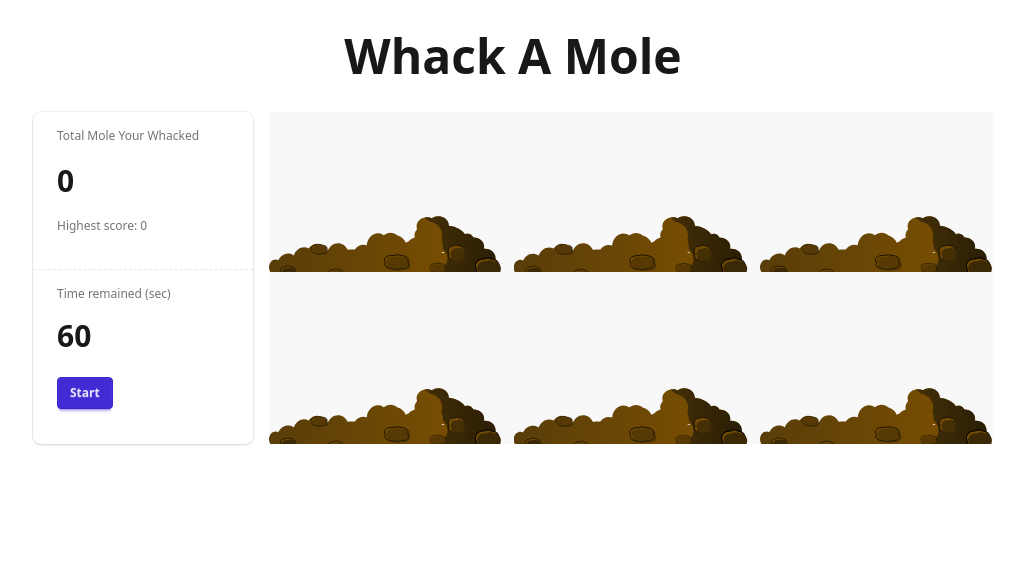
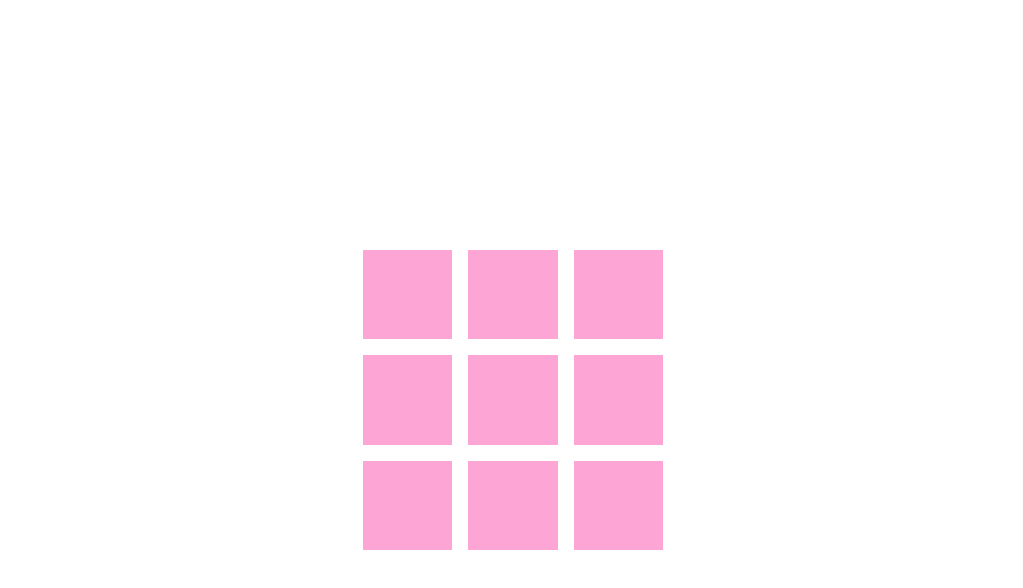
Before and after one commit to aonguyen123/whack-a-mole-game, an Angular app: page /memory in a window 1280 px wide. Before the commit this address led to /. Shown: the top 588 px of the page, without its empty margins (127-1150 px from the left). Built offline with nearby package versions, Linux system fonts and the light colour scheme.

Commit message:
add routing

```diff
--- a/src/app/app.component.html
+++ b/src/app/app.component.html
@@ -1 +1 @@
-<app-mole />
+<router-outlet />
--- a/src/app/app.component.ts
+++ b/src/app/app.component.ts
@@ -1,10 +1,10 @@
 import { Component } from '@angular/core';
-import { MoleComponent } from './game/mole/mole.component';
 import { Title } from '@angular/platform-browser';
+import { RouterOutlet } from '@angular/router';
 
 @Component({
   selector: 'app-root',
-  imports: [MoleComponent],
+  imports: [RouterOutlet],
   templateUrl: './app.component.html',
   styleUrl: './app.component.css',
 })
--- a/src/app/app.routes.ts
+++ b/src/app/app.routes.ts
@@ -1,3 +1,19 @@
 import { Routes } from '@angular/router';
 
-export const routes: Routes = [];
+export const routes: Routes = [
+  {
+    path: '',
+    redirectTo: 'whack-mole',
+    pathMatch: 'full',
+  },
+  {
+    path: 'whack-mole',
+    loadComponent: () =>
+      import('./game/mole/mole.component').then((c) => c.MoleComponent),
+  },
+  {
+    path: 'memory',
+    loadComponent: () =>
+      import('./game/memory/memory.component').then((c) => c.MemoryComponent),
+  },
+];
--- /dev/null
+++ b/src/app/game/memory/memory.component.html
@@ -0,0 +1,17 @@
+<div class="w-full h-screen">
+  <div class="flex justify-center items-center h-full">
+    <div
+      class="grid grid-cols-3 grid-rows-3 gap-4 w-full max-w-[300px] h-[300px]"
+    >
+      <div class="bg-pink-300"></div>
+      <div class="bg-pink-300"></div>
+      <div class="bg-pink-300"></div>
+      <div class="bg-pink-300"></div>
+      <div class="bg-pink-300"></div>
+      <div class="bg-pink-300"></div>
+      <div class="bg-pink-300"></div>
+      <div class="bg-pink-300"></div>
+      <div class="bg-pink-300"></div>
+    </div>
+  </div>
+</div>
--- a/src/app/game/pipes/remaining-time.pipe.ts
+++ b/src/app/game/pipes/remaining-time.pipe.ts
@@ -10,6 +10,6 @@ export class RemainingTimePipe implements PipeTransform {
     }
 
     const units = seconds > 1 ? 'seconds' : 'second';
-    return `${seconds} ${units}`;
+    return `${units}`;
   }
 }
```
Also changed, not shown: src/app/game/memory/memory.component.ts (added, +11 -0 lines), src/app/game/mole/mole.component.ts (+3 -9 lines), src/app/game/memory/memory.component.css (added).
